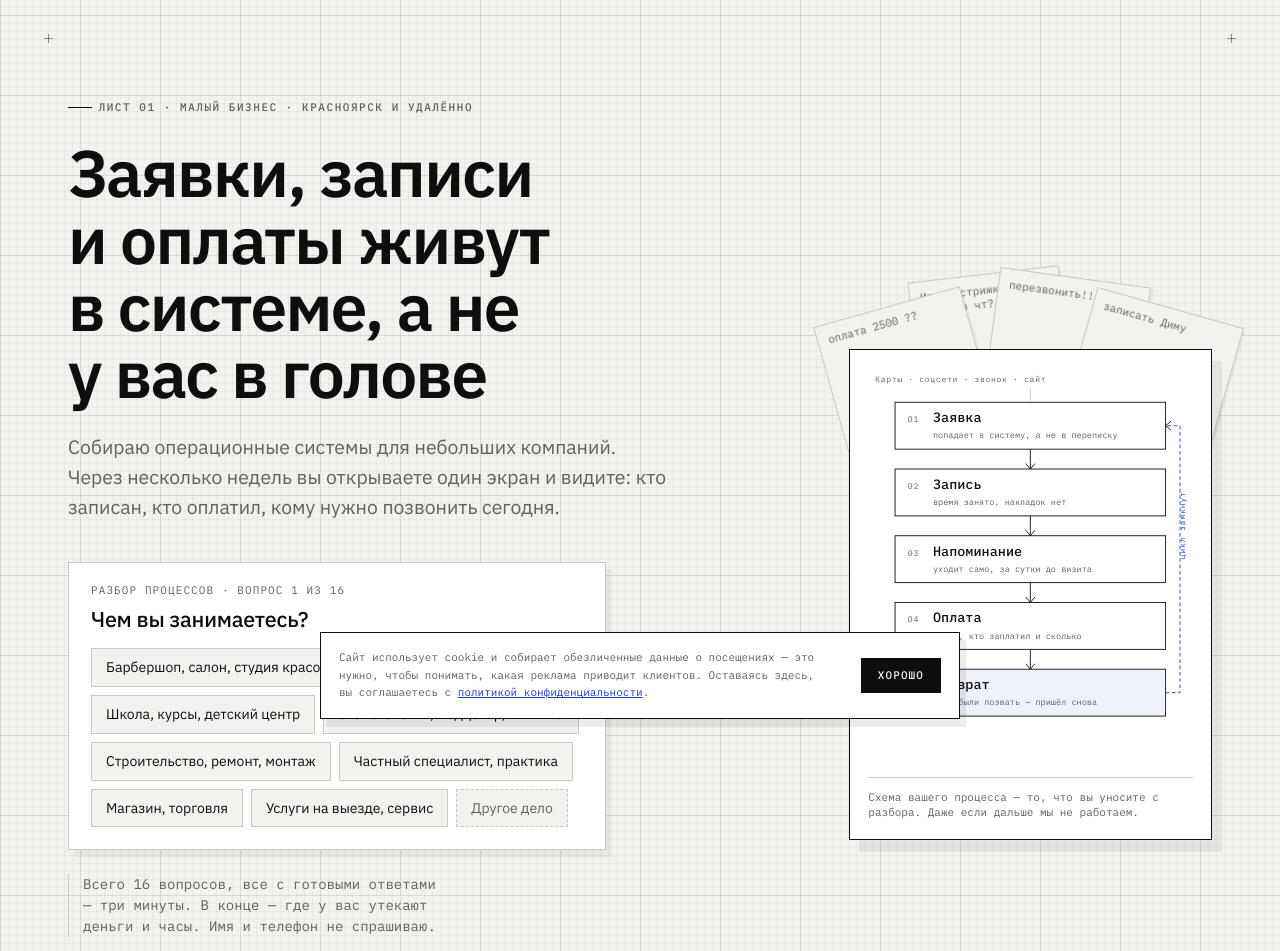
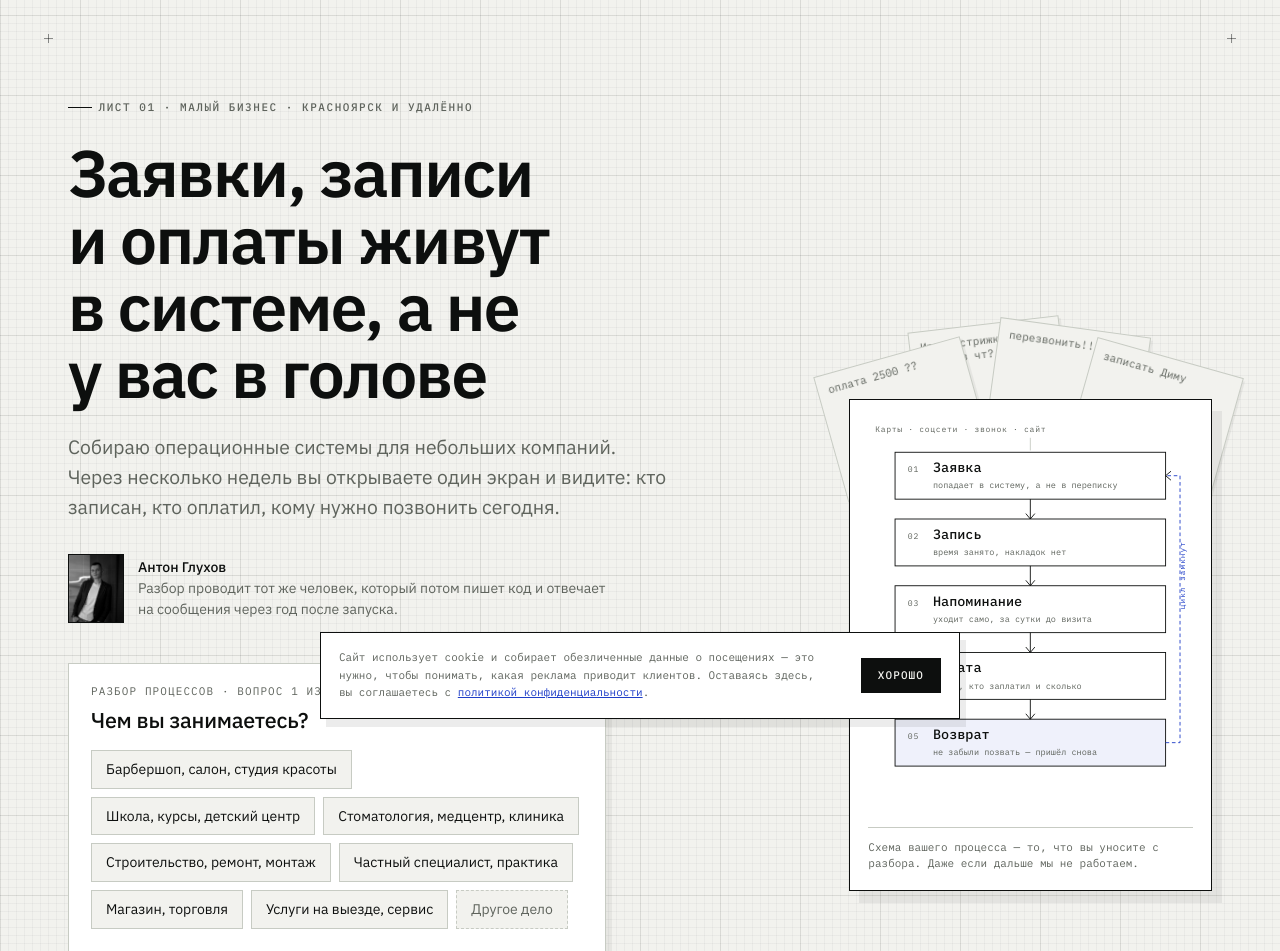
Before and after one commit to AntonSergeevich/poryadok-landing, a Django app: page / in a window 1280 px wide. Shown: the part 65-1016 px from the top of the page. Run offline with Django 5.2, Linux system fonts and the light colour scheme; data comes from the database, SQL or seed files in the repository; parts of the project's set-up code (start-up, migrations or seed data) failed here and were passed over.

Commit message:
Первый экран: лицо рядом с обещанием
Портрет стоял на девятом листе. Решение «разговаривать или нет»
человек принимает раньше — и принимает его про человека, а не про
услугу. Теперь подпись автора стоит сразу под тезисом: маленький
снимок и одна строка о том, кто будет вести разбор и отвечать через
год после запуска.

Заглушка для отсутствующего файла искалась по одному идентификатору —
теперь по классу: портретов на странице два, и пропасть молча не
должен ни один.

Co-Authored-By: Claude Opus 5 <noreply@anthropic.com>
Claude-Session: https://claude.ai/code/session_019G2LsnhqPsGKyL1ERjGrA5

```diff
--- a/landing/static/landing/css/site.css
+++ b/landing/static/landing/css/site.css
@@ -297,6 +297,19 @@ h3,.h3{font-size:var(--t-h3);font-weight:600;line-height:1.25;letter-spacing:-.0
 .chip:hover{border-color:var(--graphite);background:var(--graphite);color:var(--paper)}
 .chip:active{transform:translateY(1px)}
 .chip--pale{color:var(--muted);border-style:dashed}
+/* Подпись автора на первом экране. Снимок маленький нарочно: это
+   подпись под чертежом, а не портрет в раме — тот стоит ниже, на своём
+   листе. */
+.hero__who{
+  display:flex;align-items:center;gap:14px;
+  margin-top:calc(var(--u)*4);max-width:56ch;
+}
+.portrait--mini{flex:0 0 auto;width:56px}
+.portrait--mini .portrait__img::after{background-size:14px 14px}
+.portrait--mini.is-empty .portrait__img::before{content:"ФОТО";font-size:6px;letter-spacing:.1em}
+.hero__who-t{font:400 var(--t-small)/1.5 var(--f-sans);color:var(--muted)}
+.hero__who-t b{display:block;font-weight:500;color:var(--graphite)}
+
 .link-q{
   font:400 var(--t-small)/1 var(--f-sans);color:var(--muted);
   text-decoration:none;border-bottom:1px solid var(--line);
--- a/landing/static/landing/js/site.js
+++ b/landing/static/landing/js/site.js
@@ -305,12 +305,16 @@
   }
 
   /* ---------- Портрет: аккуратная заглушка, если файла ещё нет ---------- */
-  var portraitImg = document.getElementById('portrait-img');
-  if (portraitImg) {
-    var markEmpty = function () { document.getElementById('portrait').classList.add('is-empty'); };
-    portraitImg.addEventListener('error', markEmpty);
-    if (portraitImg.complete && portraitImg.naturalWidth === 0) markEmpty();
-  }
+  /* Портретов на странице два — подпись на первом экране и снимок на
+     своём листе. Заглушка нужна обоим, поэтому ищем по классу, а не
+     по одному идентификатору. */
+  document.querySelectorAll('.portrait img').forEach(function (img) {
+    var figure = img.closest('.portrait');
+    if (!figure) return;
+    var markEmpty = function () { figure.classList.add('is-empty'); };
+    img.addEventListener('error', markEmpty);
+    if (img.complete && img.naturalWidth === 0) markEmpty();
+  });
 
   /* ---------- Окно «было и стало» ----------
      Содержимое уже в разметке — тянуть два коротких списка запросом
--- a/landing/templates/landing/index.html
+++ b/landing/templates/landing/index.html
@@ -16,6 +16,26 @@
           Собираю операционные системы для небольших компаний. Через несколько недель вы открываете
           один экран и видите: кто записан, кто оплатил, кому нужно позвонить сегодня.
         </p>
+
+        {% comment %}
+          Лицо на первом экране, а не на девятом листе. Человек решает,
+          разговаривать ли, задолго до того, как долистает до «обо мне»,
+          и решает он это про человека, а не про услугу. Снимок тот же,
+          что ниже, — браузер возьмёт его из кэша.
+        {% endcomment %}
+        <div class="hero__who">
+          <figure class="portrait portrait--mini" id="portrait-mini">
+            <div class="portrait__img">
+              <img src="{% static 'landing/img/avatar.jpg' %}" alt="Антон Глухов"
+                   width="900" height="1125" decoding="async">
+            </div>
+          </figure>
+          <p class="hero__who-t">
+            <b>Антон Глухов</b>
+            Разбор проводит тот же человек, который потом пишет код
+            и отвечает на сообщения через год после запуска.
+          </p>
+        </div>
 
         {% comment %}
           Первый вопрос разбора стоит прямо здесь, а не за кнопкой: нажать
```
Also changed, not shown: landing/tests.py (+24 -0 lines).
